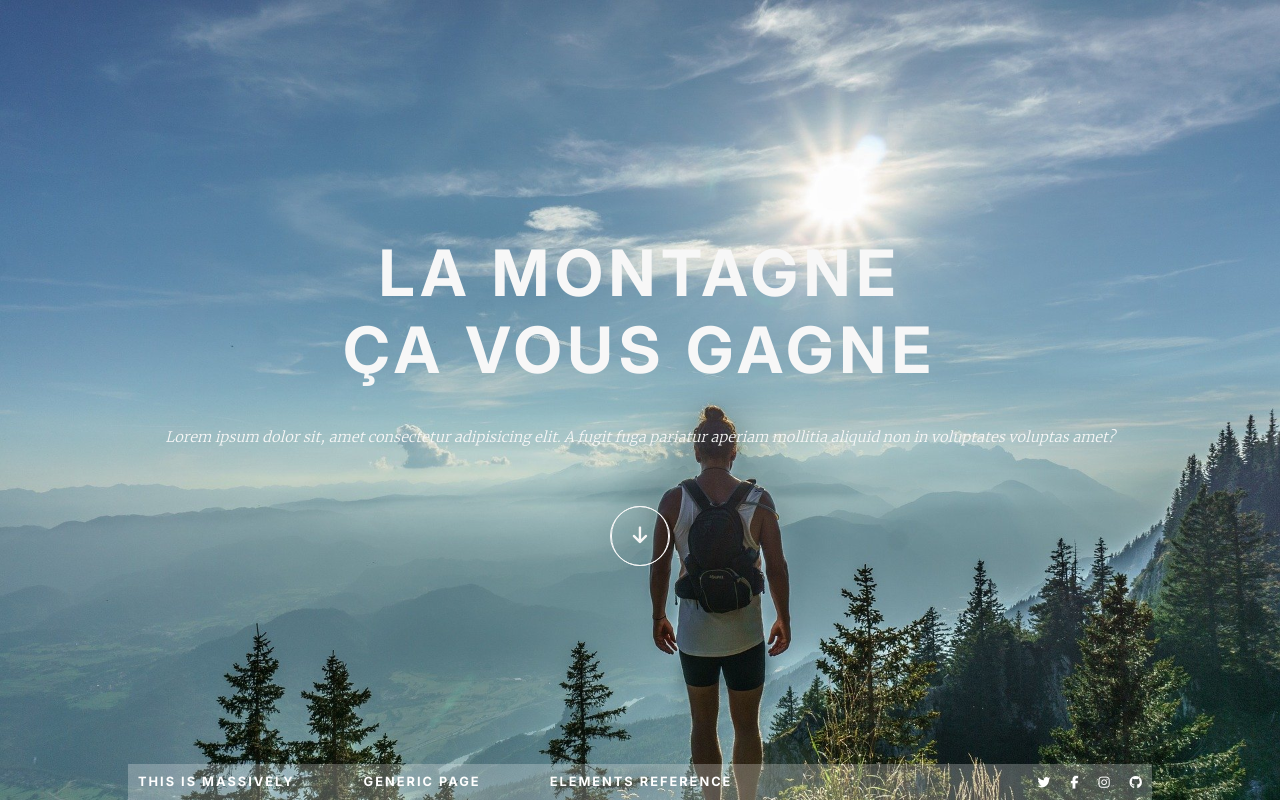
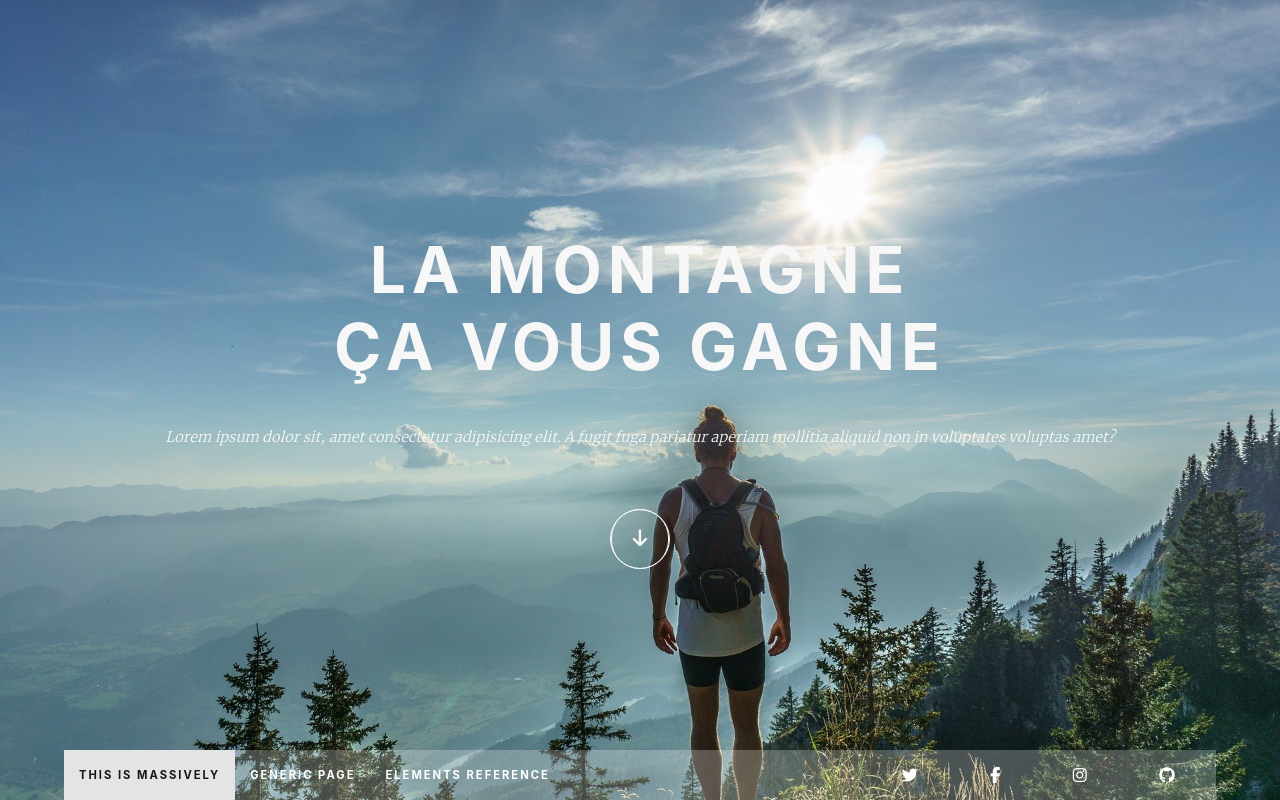
Before and after one commit to Leksa-universe/FIRST-TP-SASS, a plain HTML site: page assets/index.html in a window 1280 px wide. Shown: the top 800 px of the page. Drawn offline with Linux system fonts and the light colour scheme; a web font is replaced by a local one.

Commit message:
Refonte header avant correction

```diff
--- a/assets/styles/_settings.scss
+++ b/assets/styles/_settings.scss
@@ -1,6 +1,6 @@
 @font-face {
     font-family: "Inter";
-    src: url(../fonts/Inter-VariableFont_opsz\,wght.ttf);
+    src: url(../fonts/Inter-VariableFont_opsz\wght.ttf);
 }
 
 @font-face {
@@ -12,7 +12,7 @@ $font1: Inter, sans-serif;
 $font2: Merriweather, sans-serif;
 $white1: rgb(247, 247, 247);
 $black1: rgb(22, 22, 22);
-$grey1: rgb(226, 226, 226);
+$grey1: rgb(228, 228, 228);
 $grey2: rgb(158, 158, 158);
 $grey3: rgb(184, 184, 184);
 
@@ -44,6 +44,25 @@ body {
     font-family: $font2;
     min-height: 100vh;
     margin: 0 auto;
+    position: relative;
+
+    &::before {
+        content: "";
+        position: absolute;
+        height: 100%;
+        width: 100%;
+        top: 0;
+        left: 0;
+        background: black;
+        animation: blackAnim 1.5s ease forwards;
+        animation-delay: 0.15s;
+
+        @keyframes blackAnim {
+            to {
+                opacity: 0;
+            }
+        }
+    }
 }
 
 ul {
--- a/assets/styles/components/_navbar.scss
+++ b/assets/styles/components/_navbar.scss
@@ -2,20 +2,19 @@ nav {
     display: flex;
     justify-content: space-between;
     background: rgba(255, 255, 255, 0.25);
-    width: 80%;
+    height: 50px;
+    width: 90%;
     position: absolute;
     bottom: 0;
     left: 50%;
     transform: translateX(-50%);
 
-    ul {
-        display: flex;
-        justify-content: space-between;
+    // @media screen and (max-width: 620px) {
+    //     justify-content: center;
+    // }
 
-        li {
-            padding: 10px;
-            font-size: 0.8rem;
-        }
+    li {
+        height: 50px;
     }
 
     a,
@@ -24,15 +23,79 @@ nav {
     }
 
     .nav-left {
-        width: 60%;
-        @include title;
+
+        @media screen and (max-width: 620px) {
+            width: 100%;
+        }
+
+        &:hover li:not(:hover) {
+            background: transparent;
+
+            a:not(:hover) {
+                color: $white1;
+            }
+        }
 
         ul {
-            cursor: pointer;
+            display: flex;
+            justify-content: space-between;
+
+            li {
+                @include centerChild;
+                @include title;
+                cursor: pointer;
+                padding: 15px;
+                font-size: 0.7rem;
+                transition: 0.3s;
+
+                @media screen and (max-width: 400px) {
+                    font-size: 0.5rem;
+                }
+
+                &:first-child {
+                    background: $grey1;
+
+                    a {
+                        color: $black1;
+                    }
+                }
+
+                &:hover {
+                    background: $grey1;
+
+                    a {
+                        color:$black1;
+                    }
+                }
+            }
+        }
+
+    }
+        .nav-right {
+            width: 30%;
+
+            @media  screen and (max-width: 620px) {
+                display: none;
+            }
+
+            ul {
+                display: flex;
+                justify-content: space-around;
+                max-width: 600px;
+
+            li {
+                @include centerChild;
+                margin-right: 10px;
+                font-size: 1rem;
+                transition: 0.3s;
+
+                &:hover {
+                    scale: 1.5;
+                }
+            }
+           }
         }
 
 
-    }
-
 
 }
--- a/assets/styles/layout/_header.scss
+++ b/assets/styles/layout/_header.scss
@@ -6,24 +6,7 @@ header {
     flex-direction: column;
     text-align: center;
     color: $white1;
-
-    &::before {
-        content: "";
-        height: 100vh;
-        width: 100vw;
-        background: black;
-        z-index: 200;
-        position: absolute;
-        opacity: 1;
-        animation: blackAnim ease 0.8s forwards;
-
-        @keyframes blackAnim {
-            to {
-                opacity: 0;
-            }
-        }
-
-    }
+    position: relative;
 
     .header-container {
 
@@ -46,12 +29,25 @@ header {
             @include title;
             letter-spacing: 6px;
             font-size: 4rem;
+
+            @media screen and (max-width: 620px) {
+                font-size: 2.5rem;
+            }
+
+            @media screen and (max-width: 540px) {
+                font-size: 2rem;
+            }
         }
 
         p {
             margin: 40px auto 60px;
             font-style: italic;
             font-size: 0.9rem;
+            line-height: 24px;
+
+            @media screen and (max-width: 540px) {
+                font-size: 0.8rem;
+            }
         }
 
         span {
```
Also changed, not shown: assets/styles/index.css, 1 other file.
